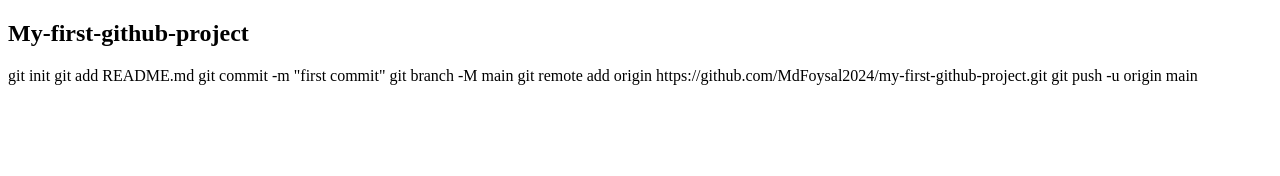
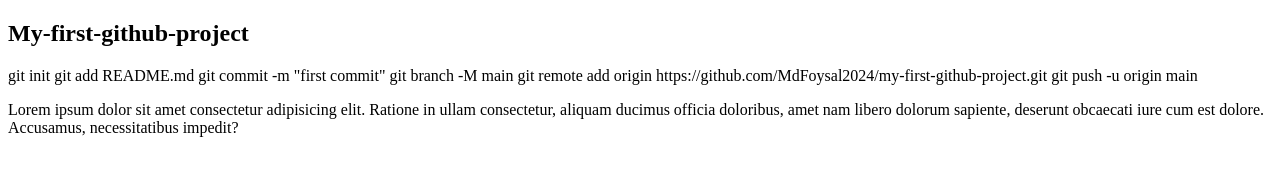
Before and after one commit to MdFoysal2024/my-first-github-project, a plain HTML site: page index.html in a window 1280 px wide. Drawn offline with Linux system fonts and the light colour scheme.

Commit message:
my second commit

```diff
--- a/index.html
+++ b/index.html
@@ -16,6 +16,9 @@
         git remote add origin https://github.com/MdFoysal2024/my-first-github-project.git
         git push -u origin main
     </p>
+    <p>Lorem ipsum dolor sit amet consectetur adipisicing elit. Ratione in ullam consectetur, aliquam ducimus officia
+        doloribus, amet nam libero dolorum sapiente, deserunt obcaecati iure cum est dolore. Accusamus, necessitatibus
+        impedit?</p>
 </body>
 
 </html>
```
